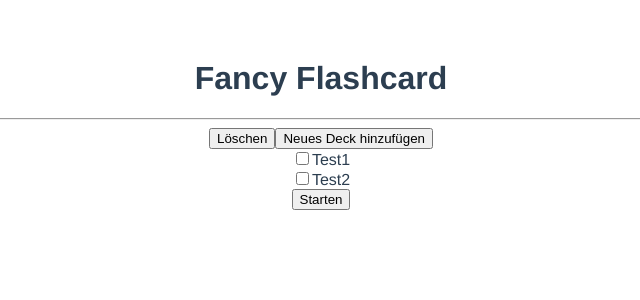
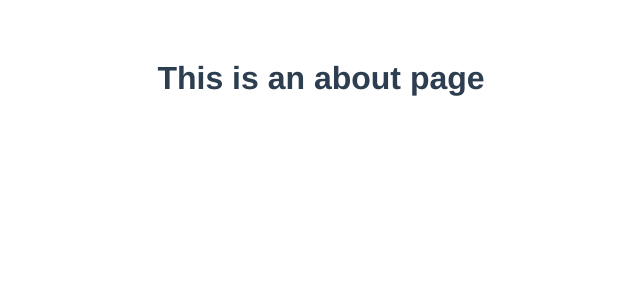
Before and after one commit to fancy-flashcard/ffc, a Vue app: page /about in a window 1280 px wide. Shown: the top 300 px of the page, without its empty margins (319-959 px from the left). Built offline with nearby package versions, Linux system fonts and the light colour scheme.

Commit message:
add first routing draft

```diff
--- a/package.json
+++ b/package.json
@@ -10,11 +10,13 @@
   "dependencies": {
     "core-js": "^3.6.4",
     "pwa": "^1.9.7",
-    "vue": "^2.6.11"
+    "vue": "^2.6.11",
+    "vue-router": "^3.1.6"
   },
   "devDependencies": {
     "@vue/cli-plugin-babel": "~4.3.0",
     "@vue/cli-plugin-eslint": "~4.3.0",
+    "@vue/cli-plugin-router": "^4.3.1",
     "@vue/cli-service": "~4.3.0",
     "babel-eslint": "^10.1.0",
     "eslint": "^6.7.2",
--- a/src/App.vue
+++ b/src/App.vue
@@ -1,33 +1,8 @@
 <template>
   <div id="app">
-    <DeckSelection title="Fancy Flashcard" v-bind:decks="decks"></DeckSelection>
+    <router-view />
   </div>
 </template>
-
-<script>
-import DeckSelection from './components/deckselection/DeckSelection.vue'
-
-export default {
-  name: 'App',
-  components: {
-    DeckSelection
-  },
-  data() {
-    return {
-      decks: [
-        {
-          id: 1,
-          deckname: "Test1"
-        },
-        {
-          id: 2,
-          deckname: "Test2"
-        }
-      ]
-    };
-  },
-}
-</script>
 
 <style>
 #app {
@@ -36,6 +11,5 @@
   -moz-osx-font-smoothing: grayscale;
   text-align: center;
   color: #2c3e50;
-  margin-top: 60px;
 }
 </style>
--- a/src/components/deckselection/DeckSelection.vue
+++ b/src/components/deckselection/DeckSelection.vue
@@ -7,6 +7,8 @@
       <Deck v-for="deck in decks" :key="deck.id" v-bind:deckname="deck.deckname"></Deck>
       <input type="submit" value="Starten" />
     </form>
+    <hr>
+    <router-link to="/about">Example Routing - About</router-link>
   </div>
 </template>
 
--- a/src/main.js
+++ b/src/main.js
@@ -1,8 +1,10 @@
 import Vue from 'vue'
 import App from './App.vue'
+import router from './router'
 
 Vue.config.productionTip = false
 
 new Vue({
-  render: h => h(App),
+  router,
+  render: h => h(App)
 }).$mount('#app')
--- /dev/null
+++ b/src/router/index.js
@@ -0,0 +1,29 @@
+import Vue from 'vue'
+import VueRouter from 'vue-router'
+import Home from '../views/Home.vue'
+
+Vue.use(VueRouter)
+
+  const routes = [
+  {
+    path: '/',
+    name: 'Deckselection',
+    component: Home
+  },
+  {
+    path: '/about',
+    name: 'About',
+    // route level code-splitting
+    // this generates a separate chunk (about.[hash].js) for this route
+    // which is lazy-loaded when the route is visited.
+    component: () => import(/* webpackChunkName: "about" */ '../views/About.vue')
+  }
+]
+
+const router = new VueRouter({
+  mode: 'history',
+  base: process.env.BASE_URL,
+  routes
+})
+
+export default router
--- /dev/null
+++ b/src/views/About.vue
@@ -0,0 +1,5 @@
+<template>
+  <div class="about">
+    <h1>This is an about page</h1>
+  </div>
+</template>
--- /dev/null
+++ b/src/views/Home.vue
@@ -0,0 +1,40 @@
+<template>
+  <div class="deckselection">
+    <DeckSelection title="Fancy Flashcard" v-bind:decks="decks"></DeckSelection>
+  </div>
+</template>
+
+<script>
+import DeckSelection from '../components/deckselection/DeckSelection.vue'
+export default {
+  name: 'App',
+  components: {
+    DeckSelection
+  },
+  data() {
+    return {
+      decks: [
+        {
+          id: 1,
+          deckname: "Test1"
+        },
+        {
+          id: 2,
+          deckname: "Test2"
+        }
+      ]
+    };
+  },
+}
+</script>
+
+<style>
+#app {
+  font-family: Avenir, Helvetica, Arial, sans-serif;
+  -webkit-font-smoothing: antialiased;
+  -moz-osx-font-smoothing: grayscale;
+  text-align: center;
+  color: #2c3e50;
+  margin-top: 60px;
+}
+</style>
```
Also changed, not shown: 1 other file (tests, documents, lock files or other folders).
